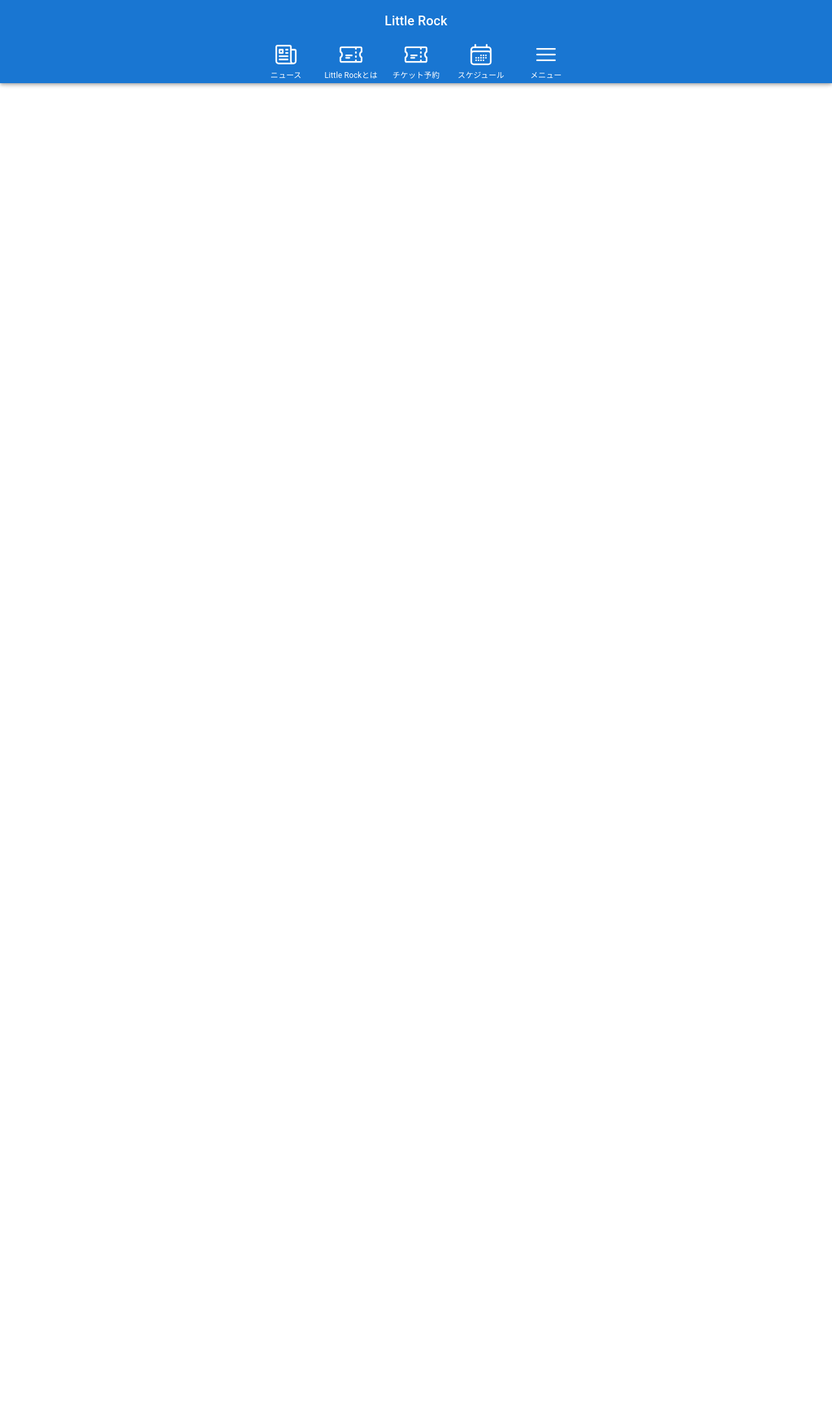
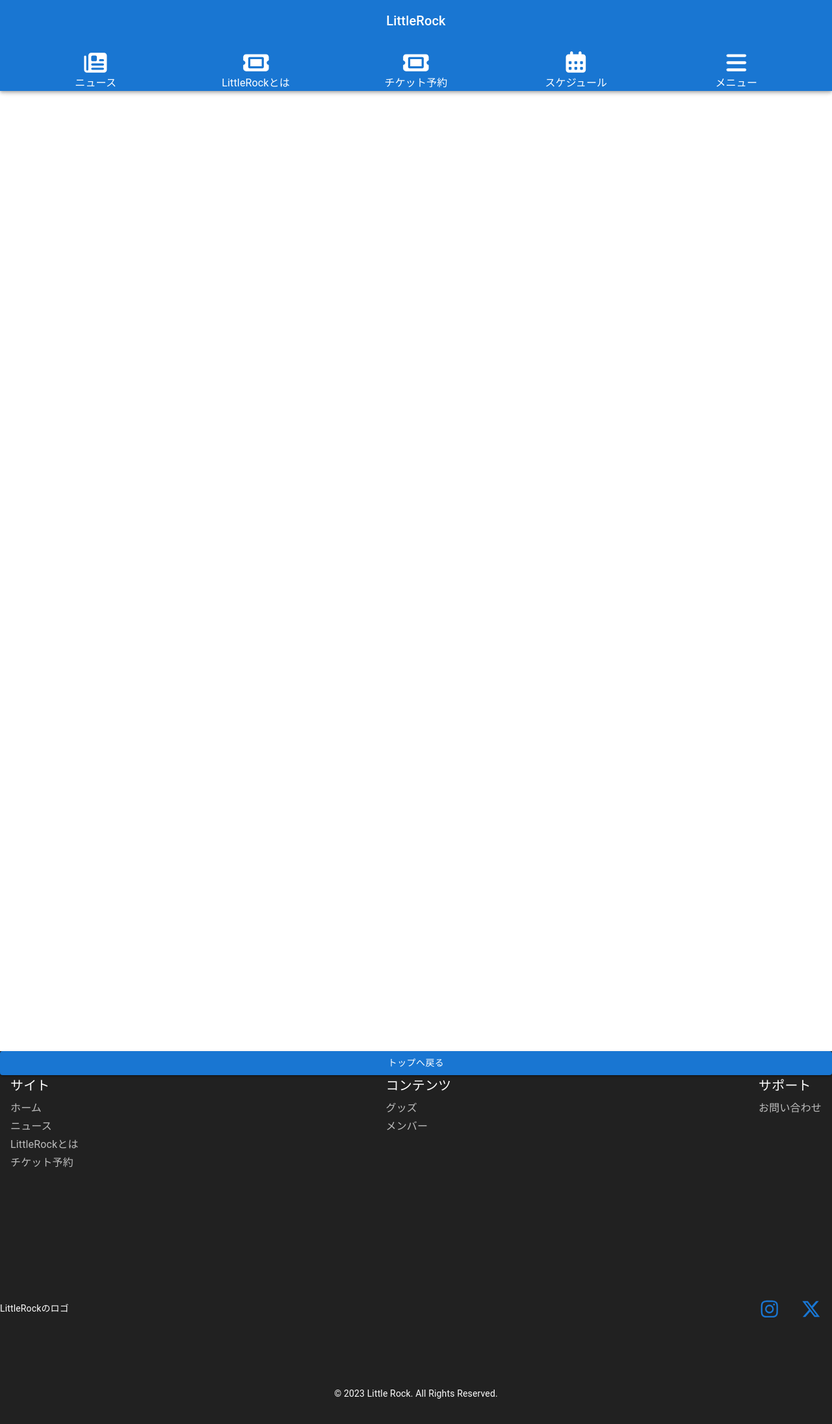
Before and after one commit to Sug1re/little-rock-hp, a Next.js app: page / in a window 1280 px wide. Shown: the top 2192 px of the page at 65% size. Before the commit the page ends 1618 px from the top, so only its background shows below. Built offline with nearby package versions, Linux system fonts and the light colour scheme.

Commit message:
Iconをfontawesomeに変更/Footerを追加

```diff
--- a/app/layout.tsx
+++ b/app/layout.tsx
@@ -1,6 +1,10 @@
 import type { Metadata } from "next";
 import "./globals.css";
+import "@fortawesome/fontawesome-svg-core/styles.css";
+import { config } from "@fortawesome/fontawesome-svg-core";
 import { ThemeRegistry } from "@/components/providers/ThemeRegistry";
+
+config.autoAddCss = false;
 
 export const metadata: Metadata = {
   title: "Little Rock",
--- a/app/page.tsx
+++ b/app/page.tsx
@@ -1,5 +1,6 @@
+import { Box } from "@mui/material";
+import { Footer } from "@/components/layouts/Footer/Footer";
 import { Header } from "@/components/layouts/Header/Header";
-import { Box } from "@mui/material";
 
 export default function Home() {
   return (
@@ -7,6 +8,8 @@ export default function Home() {
       <Header />
 
       <Box sx={{ height: "200vh" }}></Box>
+
+      <Footer />
     </>
   );
 }
--- /dev/null
+++ b/components/layouts/Footer/Footer.tsx
@@ -0,0 +1,61 @@
+"use client";
+
+import Link from "next/link";
+import { Box, Button, Typography } from "@mui/material";
+import { faInstagram, faXTwitter } from "@fortawesome/free-brands-svg-icons";
+import { FontAwesomeIcon } from "@fortawesome/react-fontawesome";
+import { FooterSiteMap } from "./FooterSiteMap";
+
+export const Footer = () => {
+  return (
+    <Box component="footer" sx={{ bgcolor: "grey.900", color: "#fff" }}>
+      <Button
+        component={Link}
+        href="/"
+        variant="contained"
+        color="primary"
+        disableRipple
+        sx={{ width: "100%" }}
+      >
+        トップへ戻る
+      </Button>
+
+      <Box sx={{ height: "40vh" }}>
+        <FooterSiteMap />
+      </Box>
+      <Box
+        sx={{
+          height: "10vh",
+          display: "flex",
+          justifyContent: "space-between",
+          alignItems: "center",
+        }}
+      >
+        <Typography variant="body2">LittleRockのロゴ</Typography>
+        <Box>
+          <Button
+            component={Link}
+            href="https://instagram.com/your_account"
+            target="_blank"
+            rel="noopener noreferrer"
+          >
+            <FontAwesomeIcon icon={faInstagram} style={{ fontSize: "30px" }} />
+          </Button>
+          <Button
+            component={Link}
+            href="https://twitter.com/your_account"
+            target="_blank"
+            rel="noopener noreferrer"
+          >
+            <FontAwesomeIcon icon={faXTwitter} style={{ fontSize: "30px" }} />
+          </Button>
+        </Box>
+      </Box>
+      <Box mt={4} textAlign="center" sx={{ py: 6 }}>
+        <Typography variant="body2">
+          © 2023 Little Rock. All Rights Reserved.
+        </Typography>
+      </Box>
+    </Box>
+  );
+};
--- /dev/null
+++ b/components/layouts/Footer/FooterSiteMap.tsx
@@ -0,0 +1,49 @@
+"use client";
+
+import Link from "next/link";
+import { Box, Typography } from "@mui/material";
+import { siteMap } from "./types/siteMap";
+
+export const FooterSiteMap = () => {
+  return (
+    <>
+      <Box
+        sx={{
+          display: "flex",
+          justifyContent: "space-between",
+          alignItems: "flex-start",
+          flexWrap: "wrap",
+          gap: 2,
+          mx: 2,
+        }}
+      >
+        {siteMap.map((section) => (
+          <Box key={section.title}>
+            <Typography variant="h6" gutterBottom>
+              {section.title}
+            </Typography>
+
+            {section.links.map((link) => (
+              <Typography
+                key={link.href}
+                component={Link}
+                href={link.href}
+                sx={{
+                  display: "block",
+                  color: "grey.400",
+                  textDecoration: "none",
+                  mb: 0.5,
+                  "&:hover": {
+                    color: "#fff",
+                  },
+                }}
+              >
+                {link.label}
+              </Typography>
+            ))}
+          </Box>
+        ))}
+      </Box>
+    </>
+  );
+};
--- /dev/null
+++ b/components/layouts/Footer/types/siteMap.ts
@@ -0,0 +1,22 @@
+export const siteMap = [
+  {
+    title: "サイト",
+    links: [
+      { label: "ホーム", href: "/" },
+      { label: "ニュース", href: "/news" },
+      { label: "LittleRockとは", href: "/about" },
+      { label: "チケット予約", href: "/ticket" },
+    ],
+  },
+  {
+    title: "コンテンツ",
+    links: [
+      { label: "グッズ", href: "/goods" },
+      { label: "メンバー", href: "/cast" },
+    ],
+  },
+  {
+    title: "サポート",
+    links: [{ label: "お問い合わせ", href: "/contact" }],
+  },
+];
--- a/components/layouts/Header/Header.tsx
+++ b/components/layouts/Header/Header.tsx
@@ -2,11 +2,11 @@
 
 import { AppBar, Box, Toolbar, Typography } from "@mui/material";
 import {
-  TicketIcon,
-  CalendarDaysIcon,
-  NewspaperIcon,
-  Bars3Icon,
-} from "@heroicons/react/24/outline";
+  faBars,
+  faCalendarDays,
+  faNewspaper,
+  faTicket,
+} from "@fortawesome/free-solid-svg-icons";
 import { HeaderBt } from "./HeaderBt";
 import { SideBar } from "../SideBar/SideBar";
 
@@ -23,64 +23,46 @@ export const Header = () => {
         <AppBar
           position="fixed"
           sx={{
-            height: "16vh",
             transition: "transform 0.3s ease",
             transform: show ? "translateY(0)" : "translateY(-50%)",
           }}
         >
-          <Toolbar sx={{ display: "flex", flexDirection: "column" }}>
+          <Toolbar
+            sx={{
+              display: "flex",
+              flexDirection: "column",
+              p: 0,
+              minHeight: "auto",
+            }}
+          >
             <Box sx={{ display: "flex" }}>
               <Typography
                 variant="h6"
                 component="div"
                 sx={{ height: "8vh", display: "flex", alignItems: "center" }}
               >
-                Little Rock
+                LittleRock
               </Typography>
             </Box>
 
-            <Box sx={{ display: "flex" }}>
-              <HeaderBt
-                title="ニュース"
-                icon={
-                  <NewspaperIcon
-                    style={{ width: "2.5rem", height: "2.5rem" }}
-                  />
-                }
-                href="/news"
-              />
-
-              <HeaderBt
-                title="Little Rockとは"
-                icon={
-                  <TicketIcon style={{ width: "2.5rem", height: "2.5rem" }} />
-                }
-                href="/about"
-              />
-
-              <HeaderBt
-                title="チケット予約"
-                icon={
-                  <TicketIcon style={{ width: "2.5rem", height: "2.5rem" }} />
-                }
-                href="/ticket"
-              />
-
+            <Box
+              sx={{
+                display: "flex",
+                justifyContent: "space-around",
+                width: "100%",
+              }}
+            >
+              <HeaderBt title="ニュース" icon={faNewspaper} href="/news" />
+              <HeaderBt title="LittleRockとは" icon={faTicket} href="/about" />
+              <HeaderBt title="チケット予約" icon={faTicket} href="/ticket" />
               <HeaderBt
                 title="スケジュール"
-                icon={
-                  <CalendarDaysIcon
-                    style={{ width: "2.5rem", height: "2.5rem" }}
-                  />
-                }
+                icon={faCalendarDays}
                 href="/schedule"
               />
-
               <HeaderBt
                 title="メニュー"
-                icon={
-                  <Bars3Icon style={{ width: "2.5rem", height: "2.5rem" }} />
-                }
+                icon={faBars}
                 onClick={handlers.open}
               />
             </Box>
--- a/components/layouts/Header/HeaderBt.tsx
+++ b/components/layouts/Header/HeaderBt.tsx
@@ -1,16 +1,17 @@
 import Link from "next/link";
 import { Box, MenuItem, Typography } from "@mui/material";
+import { FontAwesomeIcon } from "@fortawesome/react-fontawesome";
+import { IconDefinition } from "@fortawesome/fontawesome-svg-core";
 
 type Props = {
   title: string;
-  icon: React.ReactNode;
+  icon: IconDefinition;
   href?: string;
   onClick?: () => void;
 };
 
 export const HeaderBt = ({ title, icon, href, onClick }: Props) => {
   return (
-    <>
     <MenuItem
       component={href ? Link : "li"}
       href={href}
@@ -18,8 +19,9 @@ export const HeaderBt = ({ title, icon, href, onClick }: Props) => {
       disableRipple
       sx={{
         p: 0,
+        mt: 1.5,
         height: "8vh",
-          width: "100px",
+        width: { xs: "70px", sm: "120px" },
         display: "flex",
         flexDirection: "column",
         alignItems: "center",
@@ -37,12 +39,14 @@ export const HeaderBt = ({ title, icon, href, onClick }: Props) => {
           alignItems: "center",
           justifyContent: "center",
           "& svg": {
-              width: "2.5rem",
-              height: "2.5rem",
+            fontSize: {
+              xs: "30px",
+              sm: "35px",
+            },
           },
         }}
       >
-          {icon}
+        <FontAwesomeIcon icon={icon} />
       </Box>
 
       <Typography
@@ -51,12 +55,11 @@ export const HeaderBt = ({ title, icon, href, onClick }: Props) => {
           display: "flex",
           alignItems: "center",
           textAlign: "center",
-            fontSize: "0.75rem",
+          fontSize: { xs: "0.6rem", sm: "1rem" },
         }}
       >
         {title}
       </Typography>
     </MenuItem>
-    </>
   );
 };
--- a/components/layouts/SideBar/SideBar.tsx
+++ b/components/layouts/SideBar/SideBar.tsx
@@ -2,14 +2,14 @@
 
 import { Box, Drawer } from "@mui/material";
 import {
-  TicketIcon,
-  CalendarDaysIcon,
-  NewspaperIcon,
-  UsersIcon,
-  FlagIcon,
-  MapPinIcon,
-  EnvelopeIcon,
-} from "@heroicons/react/24/outline";
+  faBagShopping,
+  faCalendarDays,
+  faEnvelope,
+  faMapLocationDot,
+  faNewspaper,
+  faTicket,
+  faUserGroup,
+} from "@fortawesome/free-solid-svg-icons";
 import { SideBarItem } from "./SideBarItem";
 
 type Props = {
@@ -17,48 +17,34 @@ type Props = {
   onClose: () => void;
 };
 
-export const SideBar = ({ open, onClose }: Props) => {
-  return (
+export const SideBar = ({ open, onClose }: Props) => (
   <>
     <Drawer open={open} onClose={onClose}>
       <Box sx={{ width: "250px" }}>
-          <SideBarItem title="ニュース" icon={<NewspaperIcon />} href="/news" />
+        <SideBarItem title="ニュース" icon={faNewspaper} href="/news" />
 
-          <SideBarItem
-            title="Little Rockとは"
-            icon={<TicketIcon />}
-            href="/about"
-          />
+        <SideBarItem title="Little Rockとは" icon={faTicket} href="/about" />
 
-          <SideBarItem
-            title="チケット予約"
-            icon={<TicketIcon />}
-            href="/ticket"
-          />
+        <SideBarItem title="チケット予約" icon={faTicket} href="/ticket" />
 
         <SideBarItem
           title="スケジュール"
-            icon={<CalendarDaysIcon />}
+          icon={faCalendarDays}
           href="/schedule"
         />
 
-          <SideBarItem title="キャスト一覧" icon={<UsersIcon />} href="/cast" />
+        <SideBarItem title="キャスト一覧" icon={faUserGroup} href="/cast" />
 
-          <SideBarItem title="グッズ情報" icon={<FlagIcon />} href="/goods" />
+        <SideBarItem title="グッズ情報" icon={faBagShopping} href="/goods" />
 
         <SideBarItem
           title="会場アクセス"
-            icon={<MapPinIcon />}
+          icon={faMapLocationDot}
           href="/venue"
         />
 
-          <SideBarItem
-            title="お問い合わせ"
-            icon={<EnvelopeIcon />}
-            href="/contact"
-          />
+        <SideBarItem title="お問い合わせ" icon={faEnvelope} href="/contact" />
       </Box>
     </Drawer>
   </>
 );
-};
--- a/package.json
+++ b/package.json
@@ -11,6 +11,10 @@
   "dependencies": {
     "@emotion/react": "^11.14.0",
     "@emotion/styled": "^11.14.1",
+    "@fortawesome/fontawesome-svg-core": "^7.2.0",
+    "@fortawesome/free-brands-svg-icons": "^7.2.0",
+    "@fortawesome/free-solid-svg-icons": "^7.2.0",
+    "@fortawesome/react-fontawesome": "^3.3.0",
     "@heroicons/react": "^2.2.0",
     "@mantine/core": "^9.0.1",
     "@mantine/hooks": "^9.0.1",
```
Also changed, not shown: components/layouts/SideBar/SideBarItem.tsx (+8 -2 lines), 1 other file (tests, documents, lock files or other folders). Lines whose indentation alone changed are shown as unchanged.
